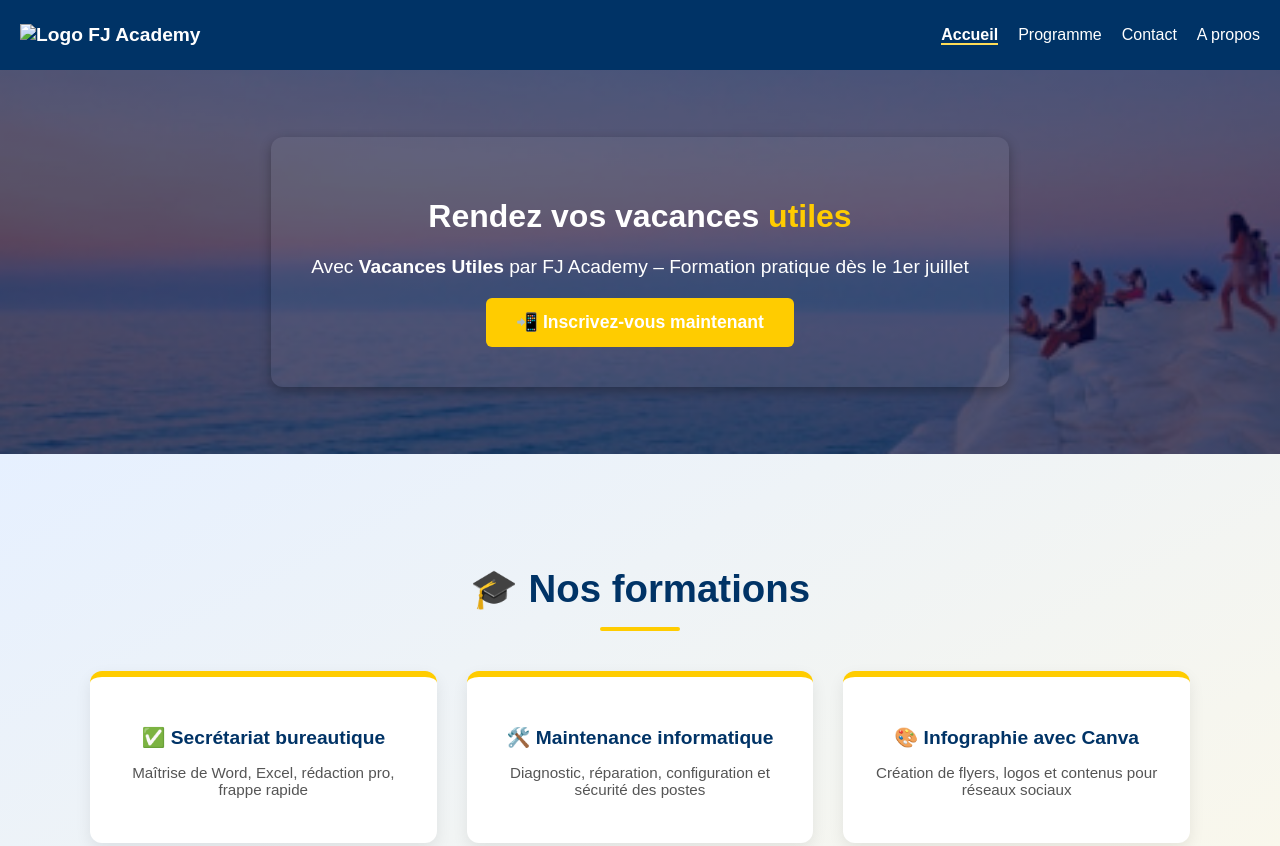
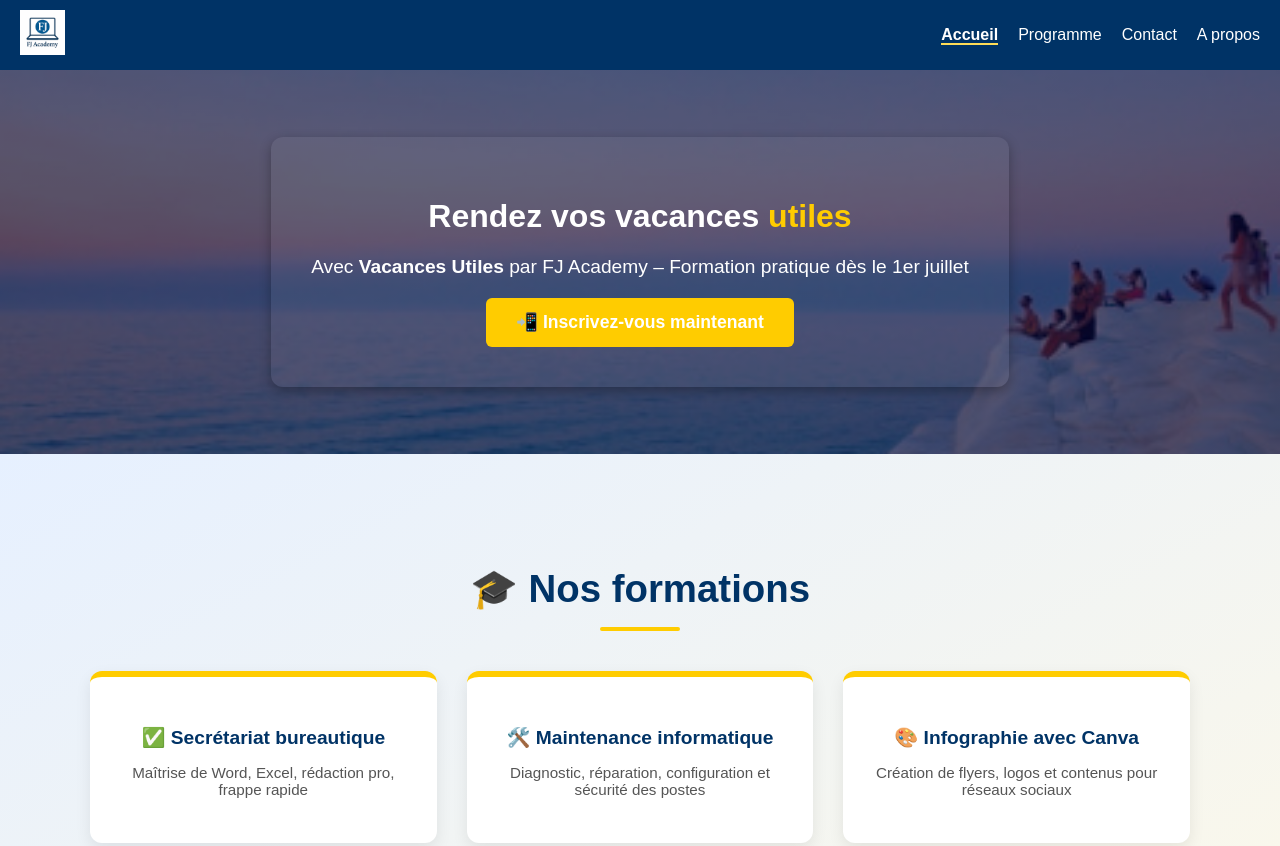
Before and after one commit to Joel-igl/vacances-utiles, a plain HTML site: page index.html in a window 1280 px wide. Shown: the top 846 px of the page. Drawn offline with Linux system fonts and the light colour scheme; files whose address does not match are found by name.

Commit message:
Add files via upload

```diff
--- a/index.html
+++ b/index.html
@@ -12,7 +12,7 @@
   <!-- NAVIGATION -->
   <nav class="navbar">
     <div class="logo">
-      <img src="logo.jpg" alt="Logo FJ Academy" />
+      <img src="logo.png" alt="Logo FJ Academy" />
     </div>
     <ul class="nav-links">
       <li><a href="index.html">Accueil</a></li>
```
Also changed, not shown: apropos.html (+1 -0 lines).
